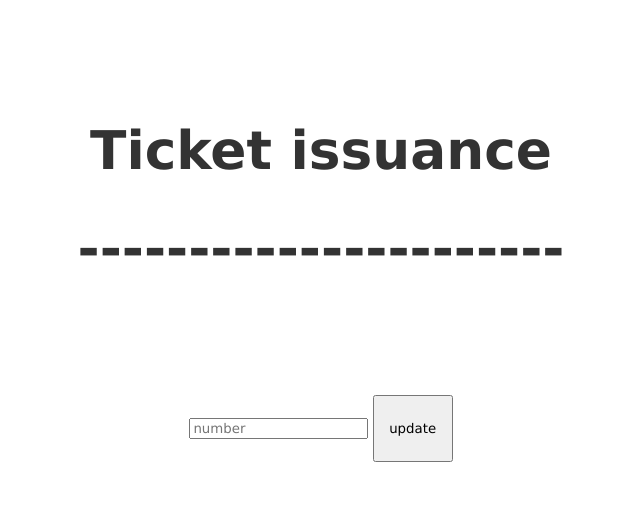
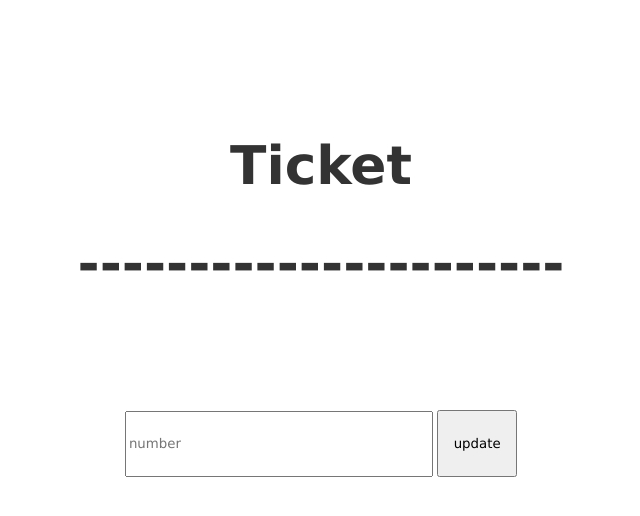
Before and after one commit to suresumer/web01, a website: page qr/js/index.html in a window 1280 px wide. Shown: the whole page, without its empty margins (319-959 px from the left). Drawn offline with Linux system fonts and the light colour scheme.

Commit message:
Update index.html

```diff
--- a/qr/js/index.html
+++ b/qr/js/index.html
@@ -18,7 +18,8 @@
 <br/>
 <br/>
 <br/>
-<h1>Ticket issuance</h1>
+<br/>
+<h1>Ticket</h1>
 
 <!-- <div itemprop="description"><h1>고객님의 전화번호를 입력하세요.</h1></div> -->
 <div itemprop="description"><h1>----------------------</h1></div>
@@ -51,7 +52,8 @@
     <br/>
 
     <!-- <textarea name="msg" rows="1" cols="30" font-size="40" placeholder="This is textarea. Input some text..."></textarea> -->
-    <input type="number" name="msg" max="11" maxlength="11" pattern="\d*" placeholder="number">
+    <input type="text" name="msg" max="11" font-size="30px" style="width:300px;height: 60px;" maxlength="11" size="100" pattern="\d*" pattern="[0-9]+" placeholder="number">
+    <!-- <input type="tel" name="msg" pattern="[0-9]{3}-[0-9]{4}-[0-9]{4}" /> -->
     <input type="button" value="update" style="WIDTH: 60pt; HEIGHT: 50pt" onclick="update_qrcode()"/>
     <div id="qr"></div>
   </form>
```
